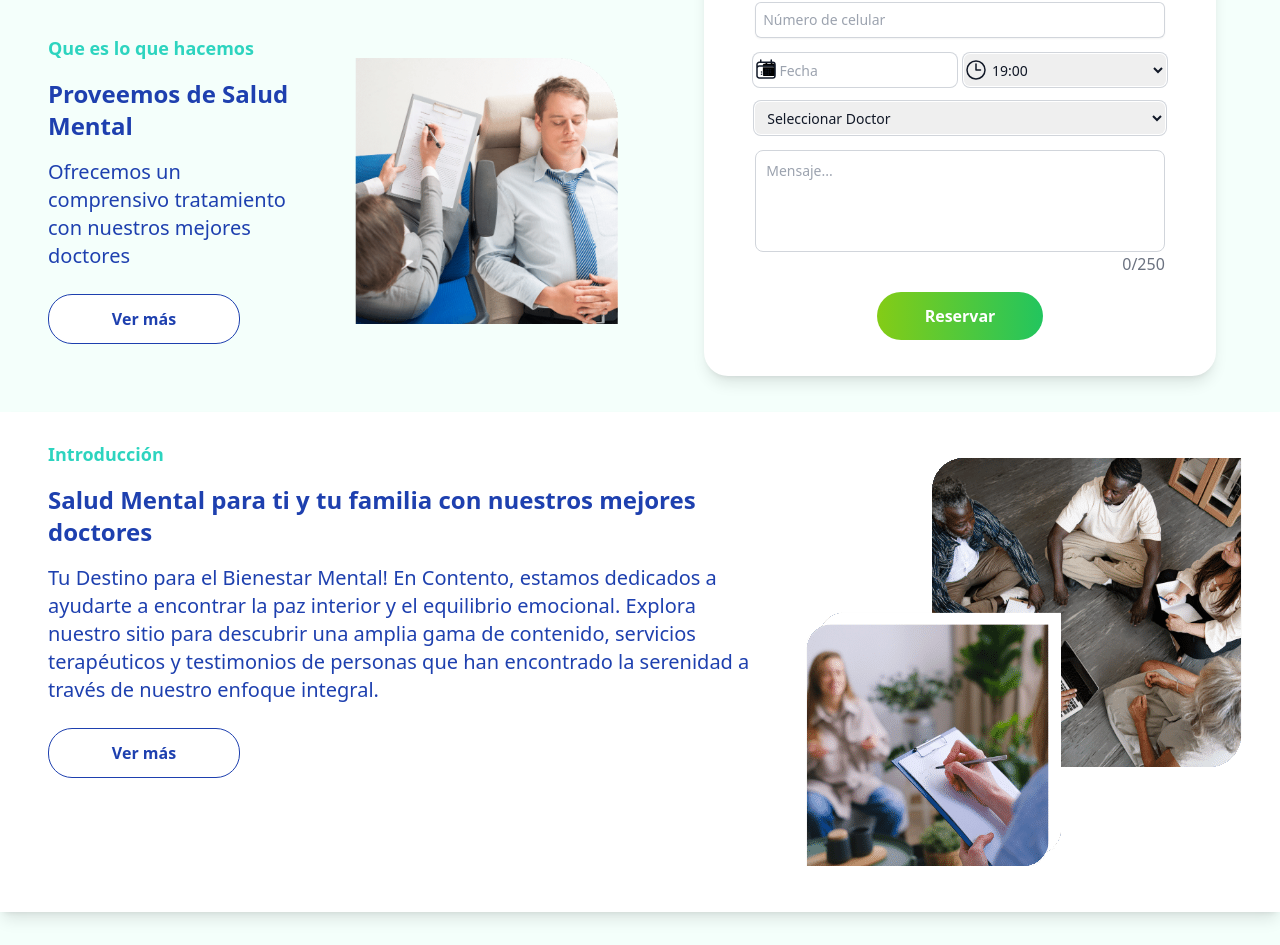
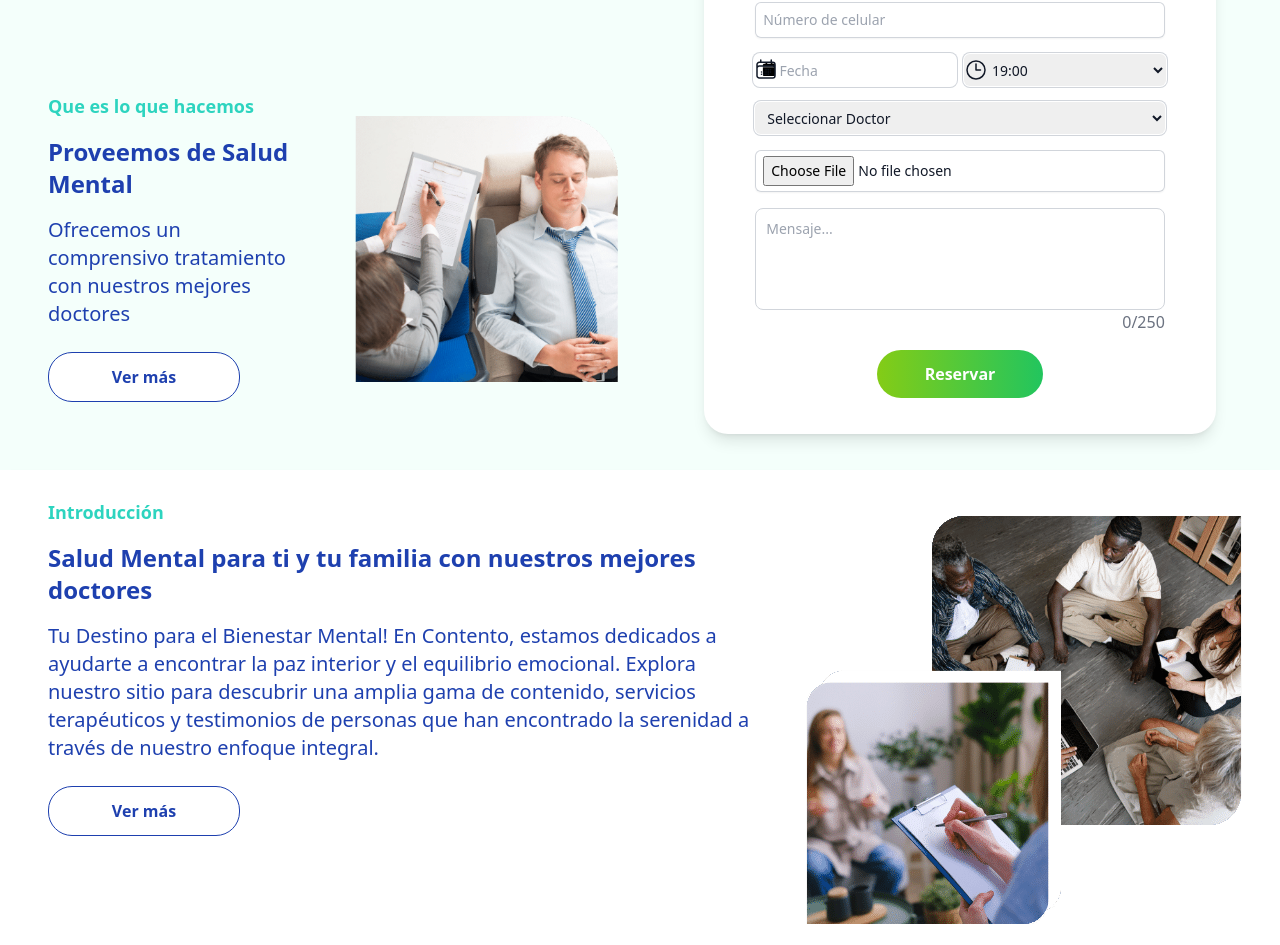
Before and after one commit to VictorAndres198/Contento, a React (Vite) app: page / in a window 1280 px wide. Shown: the part 812-1757 px from the top of the page. Built offline with nearby package versions, Linux system fonts and the light colour scheme.

Commit message:
AAgregando cambios a la página web

```diff
--- a/src/pages/components/form.jsx
+++ b/src/pages/components/form.jsx
@@ -65,6 +65,19 @@ export default function FormCita(){
         </div>
 
         <div className="w-4/5 mx-auto">
+          <input
+            id="imagen"
+            name="imagen"
+            type="file"
+            autoComplete="email"
+            accept="image/*"
+            maxSize="2097152" // Limita el tamaño a 2 MB (2 MB * 1024 KB/MB * 1024 B/KB)
+            className="block w-full px-2 rounded-md border-0 py-1.5 text-gray-900 shadow-sm ring-1 ring-inset ring-gray-300 placeholder:text-gray-400 sm:text-sm sm:leading-6"
+            placeholder="Examinar..."
+          />
+        </div>
+
+        <div className="w-4/5 mx-auto">
           <textarea id="mensaje" name="mensaje" rows="4" type="text" autoComplete="off"  placeholder="Mensaje..."
           className="block p-2.5 w-full text-sm text-gray-900 bg-white rounded-lg border border-gray-300
           focus:ring-blue-500 focus:border-blue-500 dark:bg-gray-700 dark:border-gray-600 dark:placeholder-gray-400 dark:text-white dark:focus:ring-blue-500 dark:focus:border-blue-500"
```
